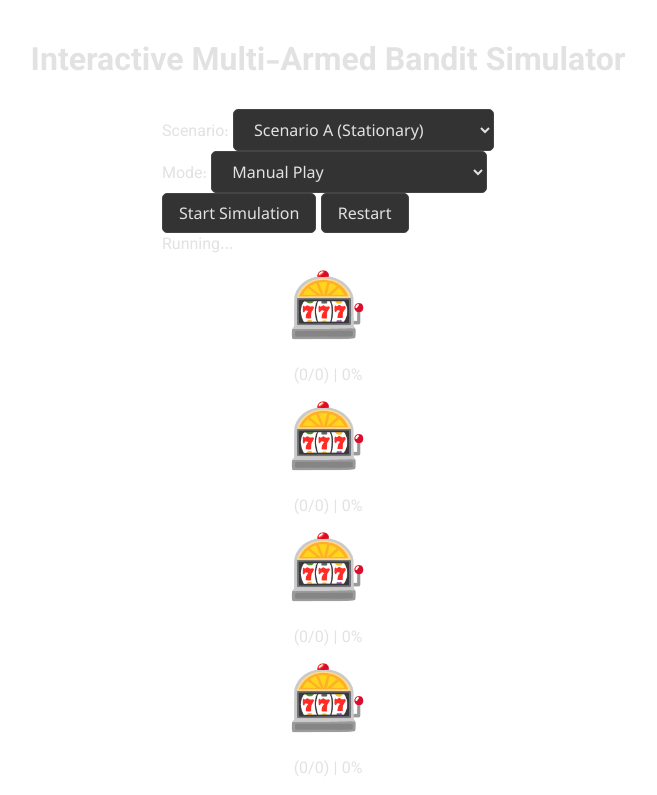
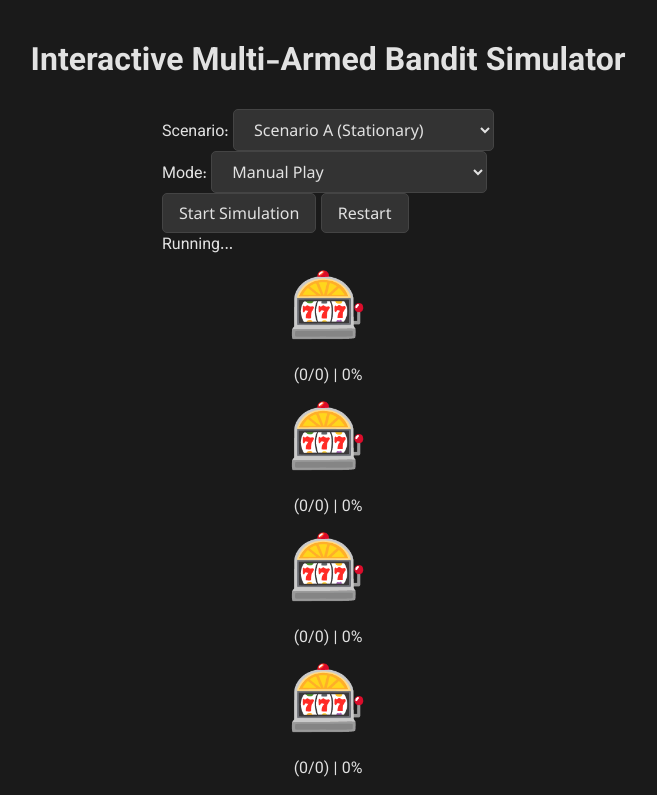
Before and after one commit to eledah/MAB-Sim, a plain HTML site: page index.html in a window 1280 px wide. Shown: the top 795 px of the page, without its empty margins (312-969 px from the left). Drawn offline with nearby package versions, Linux system fonts and the light colour scheme.

Commit message:
Update style.css

```diff
--- a/style.css
+++ b/style.css
@@ -11,7 +11,7 @@
 html, body {
     margin: 0;
     padding: 0;
-    background-color: transparent;
+    background-color: var(--bg-color);
 }
 
 body {
```
